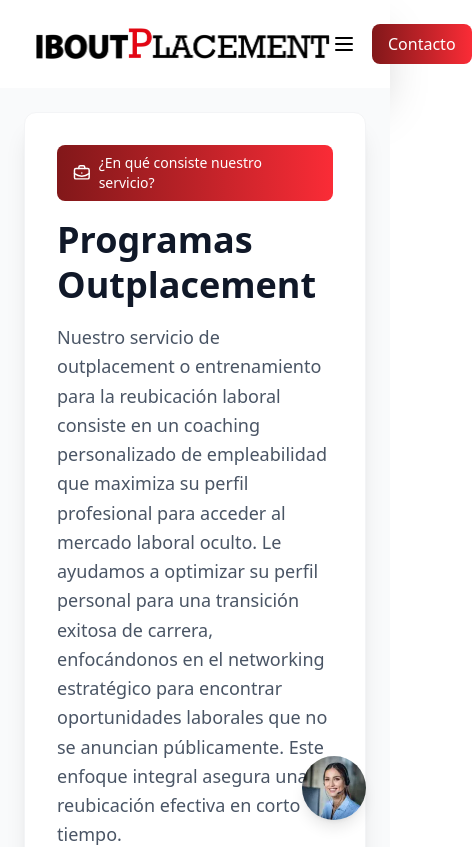
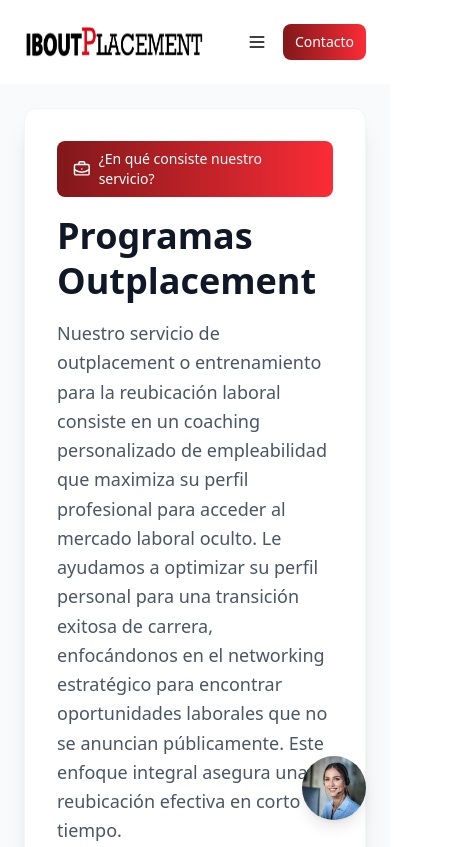
Before and after one commit to ArcGabicho/sistema-blog-ibgroup, a Next.js app: page / in a window 390 px wide. Shown: the top 847 px of the page, 472 px wide, since content can reach past the window. Built offline with nearby package versions, Linux system fonts and the light colour scheme.

Commit message:
Reparando Responsividad Navbar

```diff
--- a/app/components/Navbar.tsx
+++ b/app/components/Navbar.tsx
@@ -23,9 +23,17 @@ export default function Navbar(){
     const [modalOpen, setModalOpen] = useState(false);
 
     return (
-        <nav className='flex items-center justify-between w-full px-8 py-6 border-b-neutral-800 shadow-2xl'>
-            <Image src={"/assets/logo_empresa.webp"} alt="Logo de la empresa" width={300} height={50} />
-            <div className='flex items-center justify-between gap-4'>
+        <nav className='flex items-center justify-between w-full px-6 py-6 border-b-neutral-800 shadow-2xl'>
+            <div className="flex-shrink-0">
+                <Image
+                    src="/assets/logo_empresa.webp"
+                    alt="Logo de la empresa"
+                    width={300}
+                    height={50}
+                    className="w-auto h-8 sm:h-10 lg:h-12 max-w-[180px] sm:max-w-[220px] lg:max-w-[300px]"
+                />
+            </div>
+            <div className='flex items-center gap-2 sm:gap-4'>
                 <ul className='hidden md:flex text-lg gap-4'>
                     {navItems.map((item) => (
                         <li key={item.href} className="relative group">
@@ -34,10 +42,10 @@ export default function Navbar(){
                         </li>
                     ))}
                 </ul>
-                <button className='flex md:hidden'>
-                    <Menu />
+                <button className='flex md:hidden p-2'>
+                    <Menu size={20} />
                 </button>
-                <button onClick={() => setModalOpen(true)} className='cursor-pointer bg-gradient-to-r from-red-900 to-red-500 text-white px-4 py-2 rounded-lg hover:from-red-800 hover:to-red-500 transition-all'>
+                <button onClick={() => setModalOpen(true)} className='cursor-pointer bg-gradient-to-r from-red-900 to-red-500 text-white px-3 sm:px-4 py-2 rounded-lg hover:from-red-800 hover:to-red-500 transition-all text-sm sm:text-base whitespace-nowrap'>
                     Contacto
                 </button>
             </div>
```
